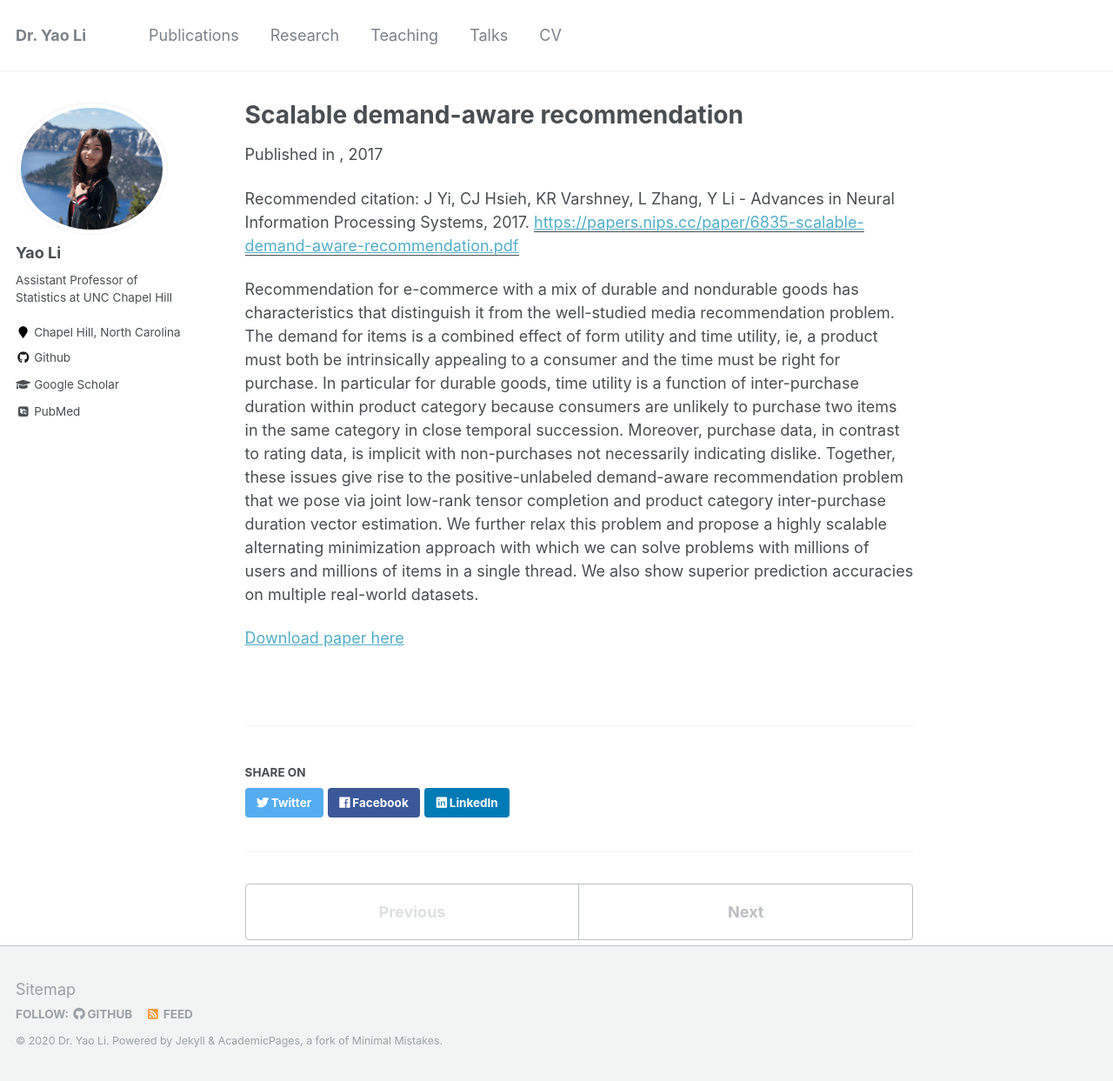
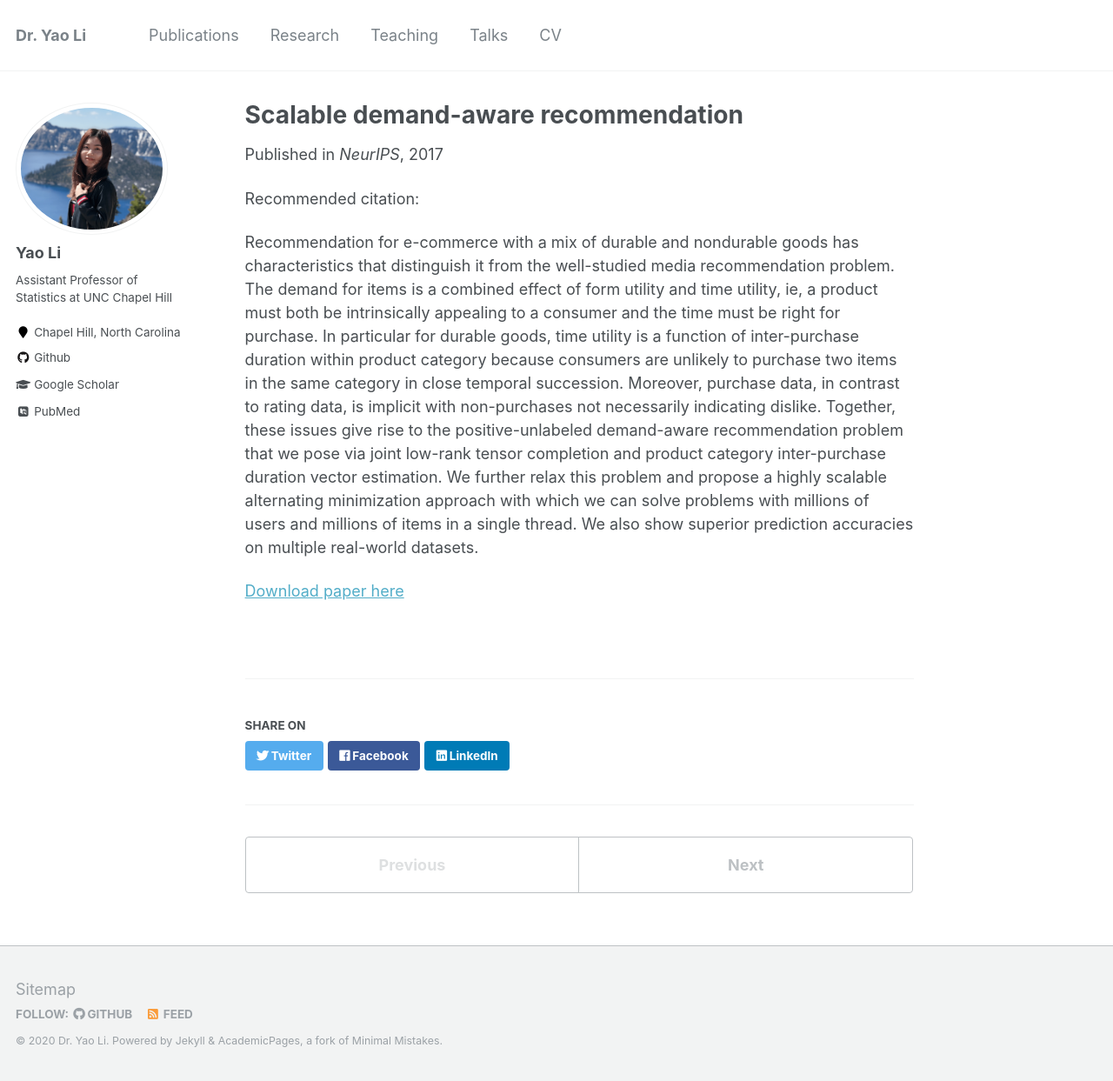
Before and after one commit to liyao880/yaoli, a Jekyll site: the page built from _publications/scalable-demand-aware-recommendation.md, in a window 1280 px wide and 1243 px high. Shown: the whole window at 87% size. Built offline with Jekyll 4.4.1, drawn with Linux system fonts in a browser that asks for light colours; some web fonts are replaced.

Commit message:
Update scalable-demand-aware-recommendation.md

```diff
--- a/_publications/scalable-demand-aware-recommendation.md
+++ b/_publications/scalable-demand-aware-recommendation.md
@@ -4,9 +4,9 @@ collection: publications
 permalink: /publication/scalable-demand-aware-recommendation
 excerpt: ''
 date: 2017-12-01
-venue: ''
-paperurl: 'https://papers.nips.cc/paper/6835-scalable-demand-aware-recommendation.pdf'
-citation: 'J Yi, CJ Hsieh, KR Varshney, L Zhang, Y Li - Advances in Neural Information Processing Systems, 2017.'
+venue: 'NeurIPS'
+paperurl: ''
+citation: ''
 ---
 Recommendation for e-commerce with a mix of durable and nondurable goods has characteristics that distinguish it from the well-studied media recommendation problem. The demand for items is a combined effect of form utility and time utility, ie, a product must both be intrinsically appealing to a consumer and the time must be right for purchase. In particular for durable goods, time utility is a function of inter-purchase duration within product category because consumers are unlikely to purchase two items in the same category in close temporal succession. Moreover, purchase data, in contrast to rating data, is implicit with non-purchases not necessarily indicating dislike. Together, these issues give rise to the positive-unlabeled demand-aware recommendation problem that we pose via joint low-rank tensor completion and product category inter-purchase duration vector estimation. We further relax this problem and propose a highly scalable alternating minimization approach with which we can solve problems with millions of users and millions of items in a single thread. We also show superior prediction accuracies on multiple real-world datasets.
 
```
